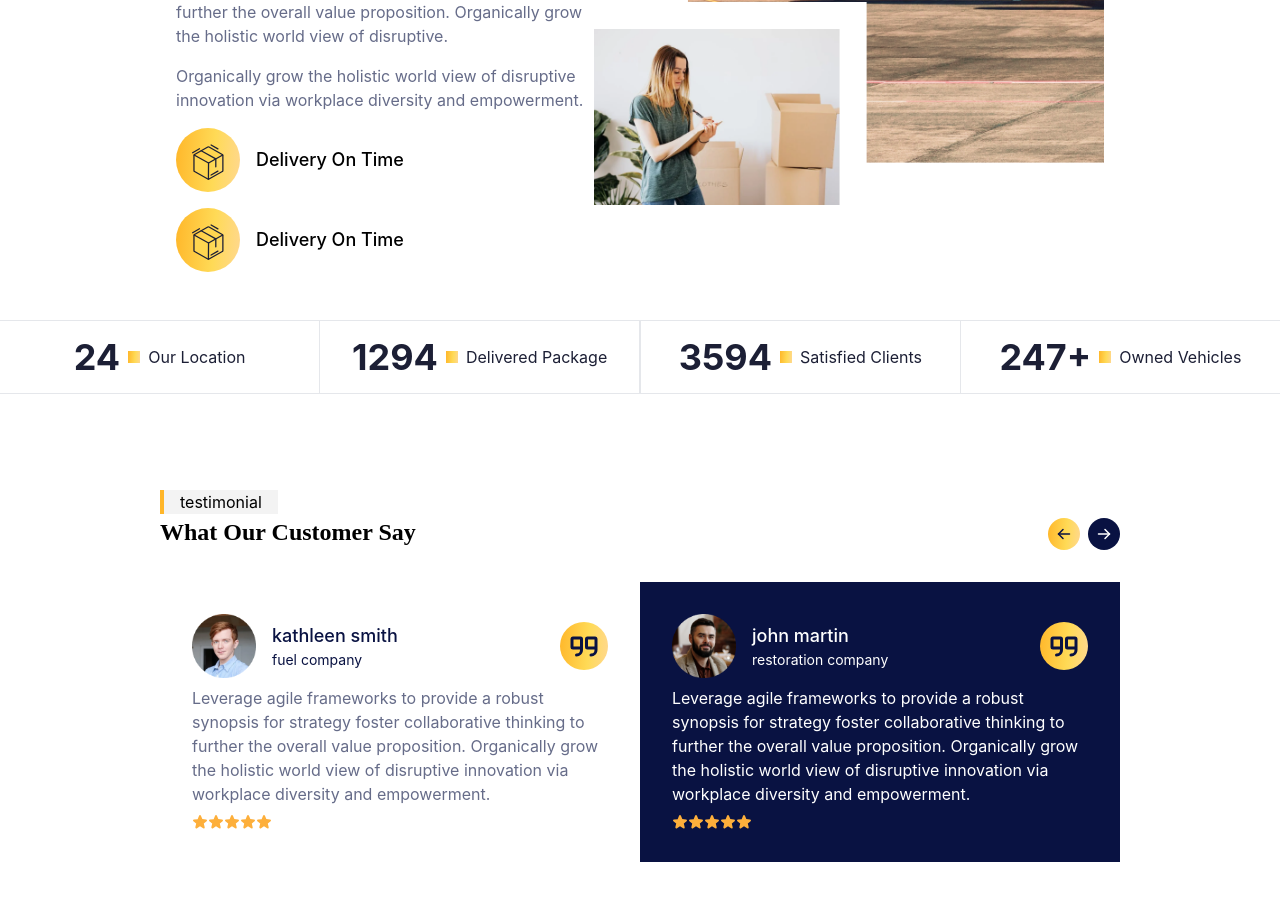
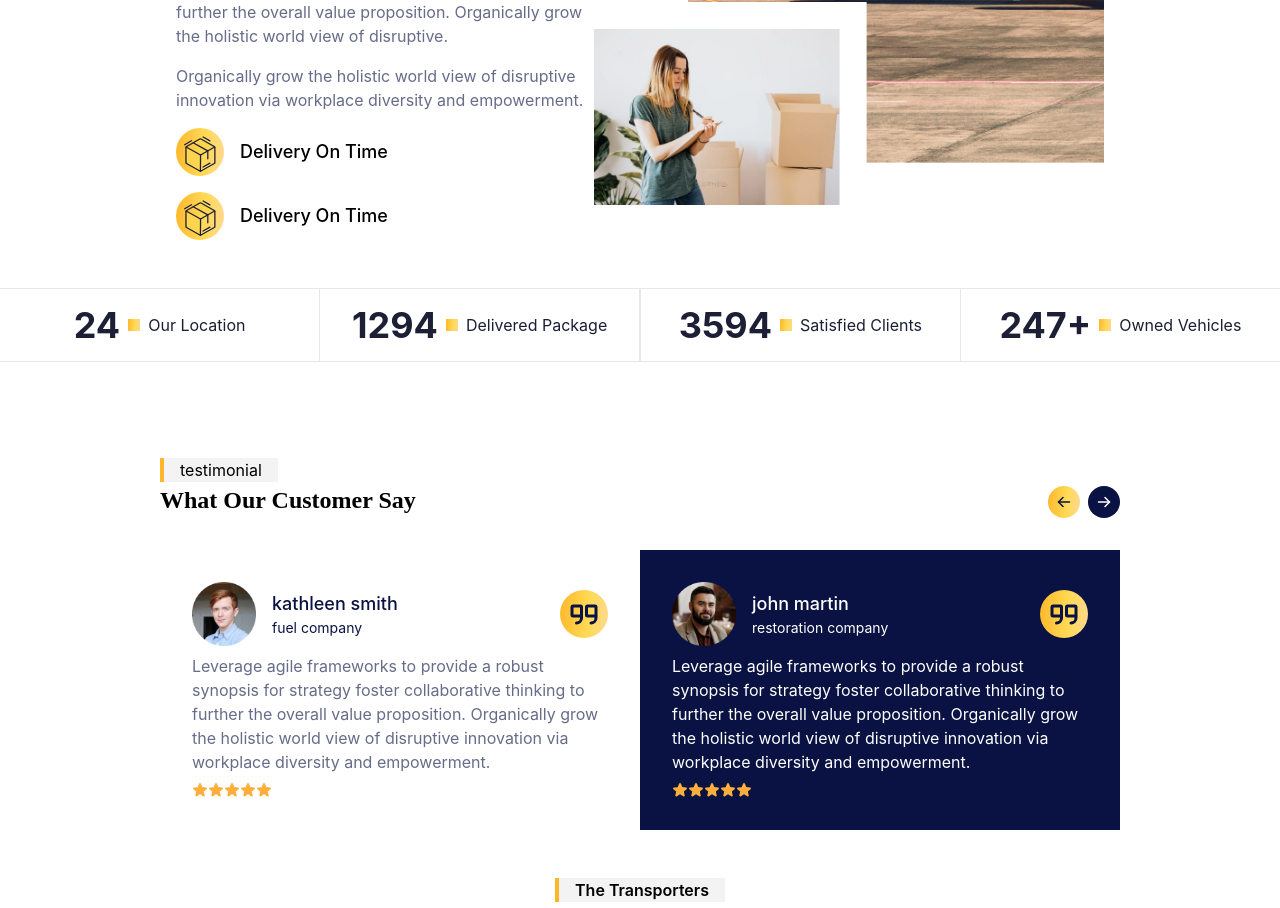
Before and after one commit to smartcollins/logistics, a React (Create React App) app: page / in a window 1280 px wide. Shown: the part 1380-2288 px from the top of the page. Built offline with nearby package versions, Linux system fonts and the light colour scheme.

Commit message:
minor modification in Fact

```diff
--- a/src/component/Fact.jsx
+++ b/src/component/Fact.jsx
@@ -5,7 +5,7 @@ import color from '../data/color';
 const Fact = ({icon,txt})=>{
     return(
         <div className='flex items-center gap-4'>
-            <div style={{background: `linear-gradient(94.06deg, ${color.grdt} -1.21%, ${color.grdt2} 58.66%, ${color.grdt3} 116.84%)`}} className=' rounded-full w-16 h-16 p-4'>
+            <div style={{background: `linear-gradient(94.06deg, ${color.grdt} -1.21%, ${color.grdt2} 58.66%, ${color.grdt3} 116.84%)`}} className=' rounded-full w-12 h-12 p-2'>
                 <img src={icon} alt="icon" />
             </div>
             <p className=' capitalize text-lg'>{txt}</p>
```
